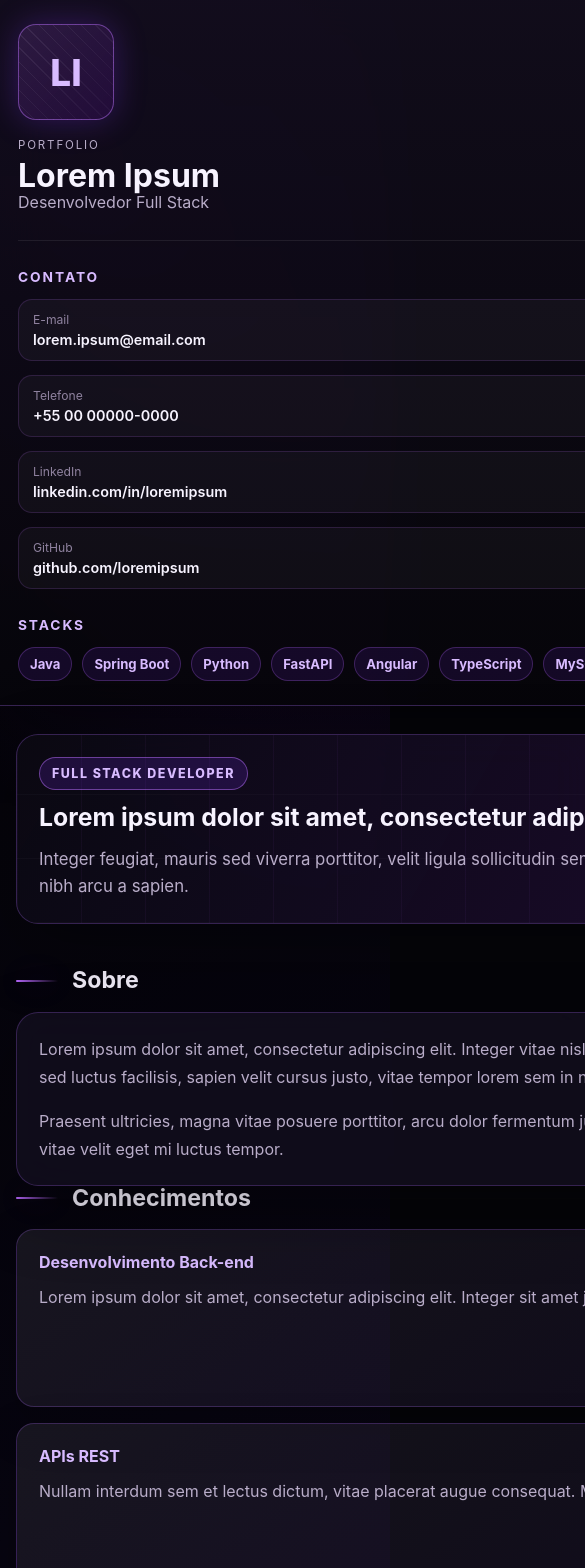
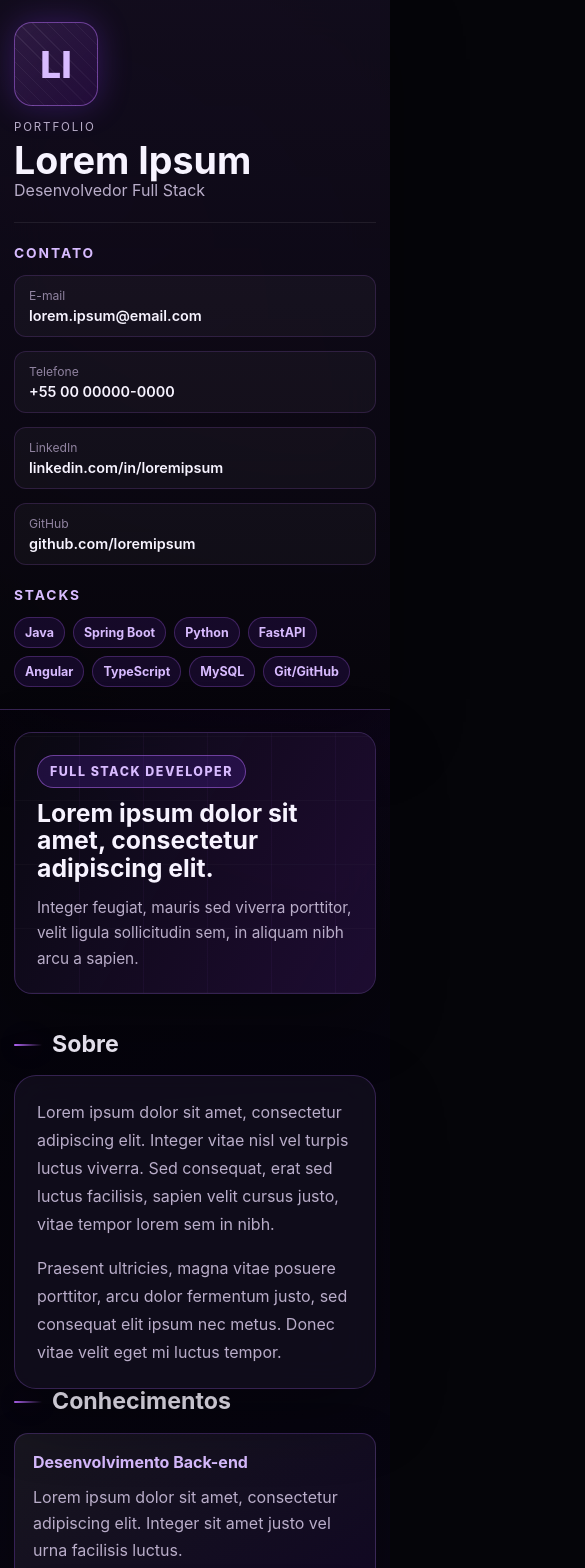
Before and after one commit to Gustavohp1708/portifolio, an Angular app: page / in a window 390 px wide. Shown: the top 1568 px of the page, 585 px wide, since content can reach past the window. Built offline with nearby package versions, Linux system fonts and the light colour scheme.

Commit message:
style: improve portfolio responsiveness

```diff
--- a/src/app/app.component.scss
+++ b/src/app/app.component.scss
@@ -8,6 +8,7 @@
   justify-self: center;
   width: min(100%, 1080px);
   padding: 36px clamp(20px, 4vw, 48px) 64px;
+  min-width: 0;
 }
 
 .hero-panel,
@@ -93,12 +94,30 @@
 
   .main-content {
     width: 100%;
-    padding-top: 28px;
+    padding: 28px clamp(18px, 4vw, 34px) 56px;
   }
 }
 
 @media (max-width: 560px) {
   .main-content {
-    padding-inline: 16px;
+    padding: 22px 14px 44px;
+  }
+
+  .hero-panel {
+    gap: 12px;
+    border-radius: 18px;
+  }
+
+  .hero-panel__eyebrow {
+    max-width: 100%;
+    white-space: normal;
+  }
+
+  .hero-panel p:last-child {
+    font-size: 0.96rem;
+  }
+
+  .content-section {
+    margin-top: 34px;
   }
 }
--- a/src/app/components/certificates/certificates.component.scss
+++ b/src/app/components/certificates/certificates.component.scss
@@ -170,12 +170,31 @@ h3 {
 @media (max-width: 700px) {
   .gallery-backdrop,
   .lightbox-backdrop {
-    padding: 14px;
+    align-items: start;
+    padding: 12px;
+  }
+
+  .gallery-modal,
+  .lightbox-card {
+    max-height: calc(100vh - 24px);
+    border-radius: 18px;
+  }
+
+  header {
+    padding: 18px;
+  }
+
+  h2 {
+    font-size: 1.28rem;
   }
 
   .certificate-grid {
     grid-template-columns: 1fr;
     padding: 18px;
+  }
+
+  .certificate-card {
+    min-height: auto;
   }
 
   .lightbox-card {
@@ -186,3 +205,17 @@ h3 {
     min-height: 260px;
   }
 }
+
+@media (max-width: 420px) {
+  .certificates-button {
+    width: 100%;
+  }
+
+  .certificate-grid {
+    padding: 14px;
+  }
+
+  .lightbox-card__preview {
+    min-height: 210px;
+  }
+}
--- a/src/app/components/education/education.component.scss
+++ b/src/app/components/education/education.component.scss
@@ -41,5 +41,10 @@ p {
 @media (max-width: 720px) {
   .education-grid {
     grid-template-columns: 1fr;
+    gap: 14px;
+  }
+
+  .education-card {
+    padding: 20px;
   }
 }
--- a/src/app/components/experience-carousel/experience-carousel.component.scss
+++ b/src/app/components/experience-carousel/experience-carousel.component.scss
@@ -110,6 +110,43 @@ p {
 
 @media (max-width: 720px) {
   .section-toolbar {
+    flex-wrap: wrap;
+    gap: 12px;
+  }
+
+  .experience-section {
+    margin-top: 42px;
+    padding: 20px 16px;
+    border-radius: 18px;
+  }
+
+  .carousel-actions {
+    margin-left: 48px;
+  }
+
+  button {
+    width: 42px;
+    height: 42px;
+  }
+
+  .experience-card {
+    min-height: auto;
+    padding: 22px 18px;
+  }
+}
+
+@media (max-width: 420px) {
+  .carousel-actions {
+    margin-left: 38px;
+  }
+
+  button {
+    width: 38px;
+    height: 38px;
+    font-size: 1.45rem;
+  }
+
+  .experience-carousel {
     gap: 12px;
   }
 }
--- a/src/app/components/knowledge/knowledge.component.scss
+++ b/src/app/components/knowledge/knowledge.component.scss
@@ -41,5 +41,11 @@ p {
 @media (max-width: 640px) {
   .knowledge-grid {
     grid-template-columns: 1fr;
+    gap: 12px;
+  }
+
+  .knowledge-card {
+    min-height: auto;
+    padding: 18px;
   }
 }
--- a/src/app/components/section-heading/section-heading.component.scss
+++ b/src/app/components/section-heading/section-heading.component.scss
@@ -18,3 +18,13 @@ h2 {
   font-size: clamp(1.45rem, 3vw, 2rem);
   line-height: 1.1;
 }
+
+@media (max-width: 420px) {
+  .section-heading {
+    gap: 10px;
+  }
+
+  span {
+    width: 28px;
+  }
+}
--- a/src/app/components/sidebar/sidebar.component.scss
+++ b/src/app/components/sidebar/sidebar.component.scss
@@ -115,6 +115,7 @@ h2 {
   .sidebar {
     position: relative;
     min-height: auto;
+    padding: 26px clamp(18px, 4vw, 34px);
     border-right: 0;
     border-bottom: 1px solid var(--color-border);
   }
@@ -122,20 +123,55 @@ h2 {
   .profile {
     grid-template-columns: auto 1fr;
     align-items: center;
+    padding-bottom: 22px;
   }
 
   .profile__photo {
     width: 96px;
     border-radius: 18px;
   }
+
+  .sidebar__section {
+    margin-top: 22px;
+  }
+
+  .sidebar__section:first-of-type {
+    grid-template-columns: repeat(2, minmax(0, 1fr));
+  }
+
+  .sidebar__section:first-of-type h2 {
+    grid-column: 1 / -1;
+  }
 }
 
 @media (max-width: 560px) {
   .sidebar {
-    padding: 24px 18px;
+    padding: 22px 14px;
   }
 
   .profile {
     grid-template-columns: 1fr;
+    gap: 14px;
+  }
+
+  .profile__photo {
+    width: 84px;
+  }
+
+  h1 {
+    font-size: clamp(1.8rem, 12vw, 2.35rem);
+  }
+
+  .sidebar__section:first-of-type {
+    grid-template-columns: 1fr;
+  }
+
+  .stack-list {
+    gap: 8px;
+  }
+
+  .stack-badge {
+    padding: 7px 10px;
+    font-size: 0.78rem;
   }
 }
--- a/src/styles.scss
+++ b/src/styles.scss
@@ -32,6 +32,7 @@ html {
 }
 
 body {
+  overflow-x: hidden;
   min-height: 100vh;
   margin: 0;
   color: var(--color-text);
@@ -39,6 +40,13 @@ body {
     radial-gradient(circle at 12% 4%, rgba(123, 45, 242, 0.2), transparent 30rem),
     radial-gradient(circle at 88% 12%, rgba(83, 23, 143, 0.22), transparent 32rem),
     linear-gradient(145deg, #030305 0%, #070510 42%, #10091b 100%);
+}
+
+@media (max-width: 560px) {
+  :root {
+    --radius-lg: 14px;
+    --radius-md: 12px;
+  }
 }
 
 button,
```
